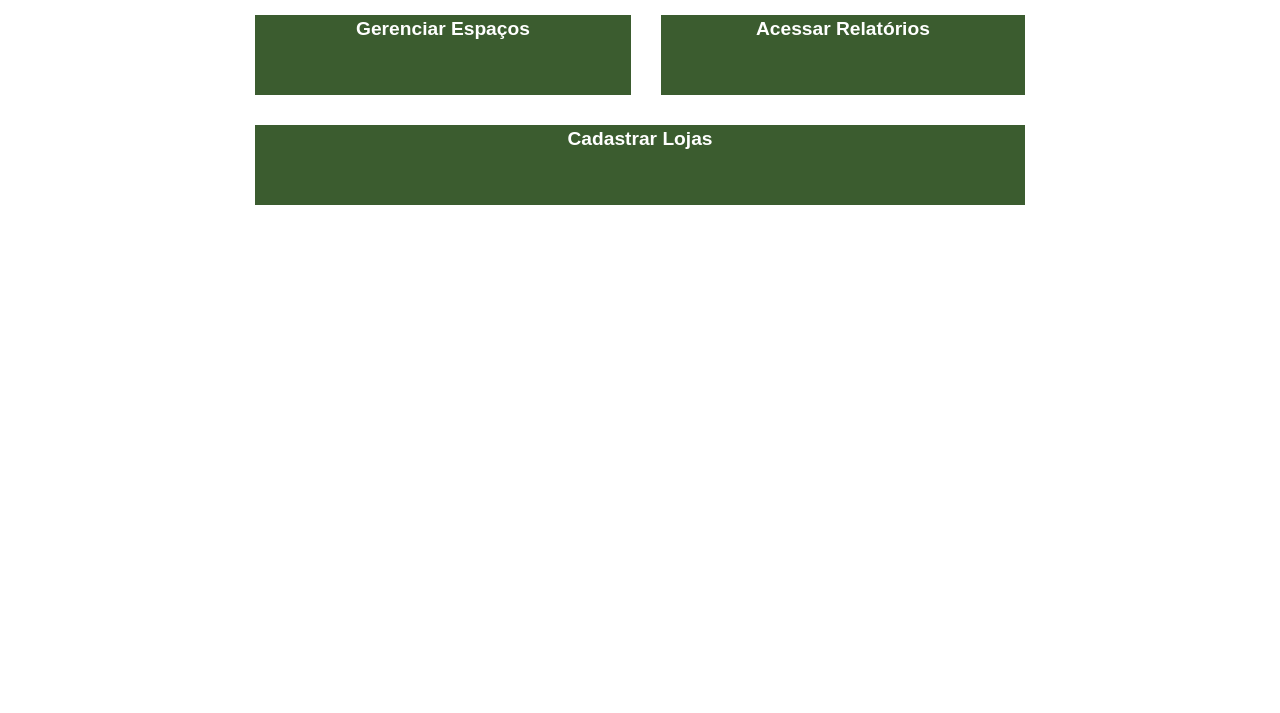
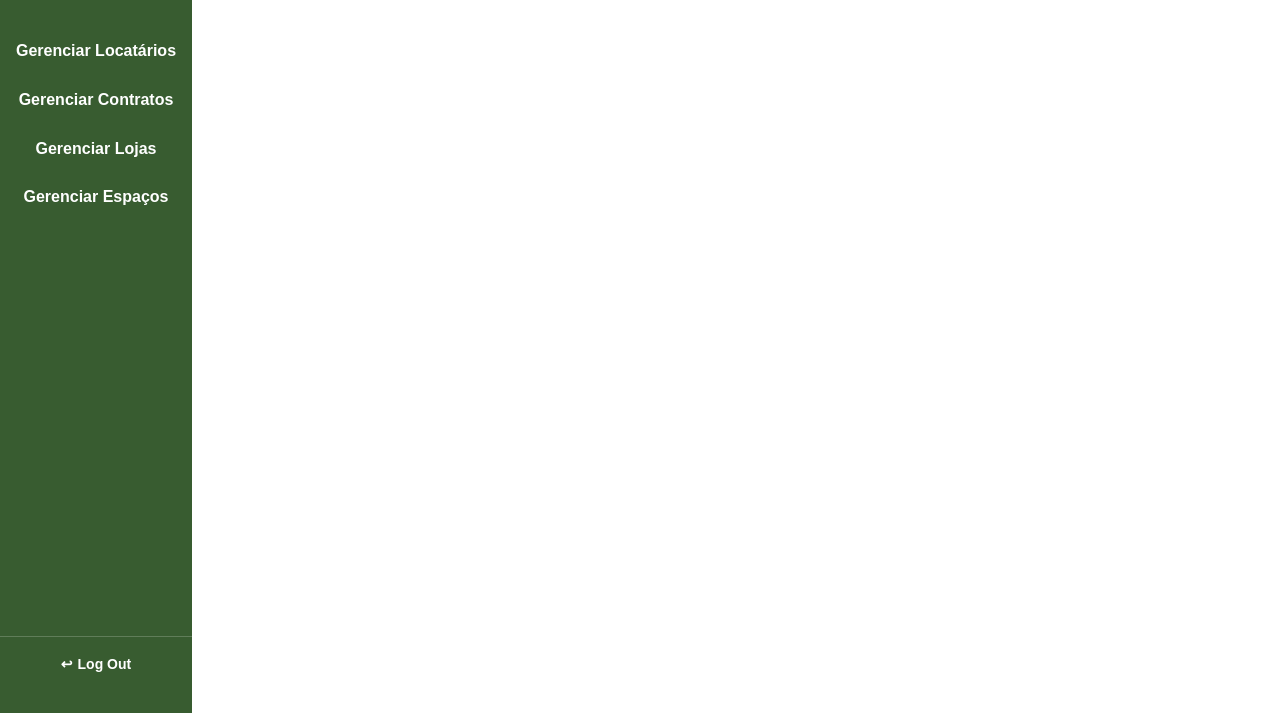
Before and after one commit to RafaelZeni/Tijucas-Open, a PHP site: the page made by Projeto/public/proprietário/index.php in a window 1280 px wide. Shown: the part 160-873 px from the top of the page. Run offline with PHP 8.4, Linux system fonts and the light colour scheme; the visitor is signed in with stand-in values (Sample User, id 1).

Commit message:
mudanças de design

```diff
--- a/Projeto/public/index.php
+++ b/Projeto/public/index.php
@@ -34,5 +34,4 @@ if(isset($_GET['page'])) {
 
 include '../app/views/include/footer.php';
 
-
 ?>
--- a/Projeto/public/proprietário/assets/css/proprietario.css
+++ /dev/null
@@ -1,27 +0,0 @@
-.container-btns {
-    max-width: 800px;
-    margin: 0 auto;
-    text-decoration: none;
-    margin-top: 50px;
-    border-radius: 15px;
-  }
-  table {
-    width: 100%;
-  }
-  td {
-    padding: 15px;
-    text-align: center;
-  }
-  .btn-prop {
-    width: 100%;
-    background-color: #3b5c2f;
-    border: none;
-    font-size: 1.2rem;
-    font-weight: bold;
-    color: white;
-    text-align: center;
-    text-decoration: none;
-    display: inline-block;
-    transition: 0.3s;
-    height: 80px;
-  }
--- a/Projeto/public/proprietário/index.php
+++ b/Projeto/public/proprietário/index.php
@@ -1,6 +1,6 @@
 <?php
 
-include '../../app/views/include/headerProp.php';
+//include '../../app/views/include/headerProp.php';
 //ORGANIZAR DIRECIONAMENTOS DAS PÁGINAS
 
 if(isset($_GET['page'])) {
@@ -48,7 +48,6 @@ if(isset($_GET['page'])) {
   }
 
 } else {
-  include '../../app/views/include/headerProp.php';
   include 'proprietario.php';
 }
 
--- /dev/null
+++ b/Projeto/public/proprietário/proprietario.css
@@ -0,0 +1,88 @@
+body {
+  margin: 0;
+  font-family: Arial, sans-serif;
+}
+
+.sidebar {
+  position: fixed;
+  top: 0;
+  left: 0;
+  width: 15%;
+  min-width: 180px;
+  height: 100vh;
+  min-height: 600px; /* ✅ Altura mínima de 600px */
+  background-color: #385c30;
+  color: white;
+  display: flex;
+  flex-direction: column;
+  align-items: center;
+  padding-top: 1%;
+  justify-content: space-between;
+}
+
+.sidebar .logo {
+  width: 100%;
+  text-align: center;
+  padding: 0 20px;
+  height: 20%;
+}
+
+.sidebar .logo img {
+  width: 100%;
+  max-width: 140px;
+}
+
+.sidebar nav {
+  /*flex-grow: 1;*/
+  display: flex;
+  flex-direction: column;
+  justify-content: flex-start;
+  width: 100%;
+  height: 70%;
+}
+
+.sidebar nav a {
+  color: white;
+  font-weight: bold;
+  text-decoration: none;
+  padding: 8% 0%;
+  text-align: center;
+  display: block;
+  transition: background 0.3s;
+}
+
+.sidebar nav a:hover {
+  background-color: #2e4b26;
+}
+
+.logout {
+  width: 100%;
+  height: 8%;
+  text-align: center;
+  border-top: 1px solid rgba(255, 255, 255, 0.2);
+  font-size: 14px;
+  padding-top: 10%;
+}
+
+.logout a {
+  color: white;
+  text-decoration: none;
+  font-weight: bold;
+  display: inline-flex;
+  align-items: center;
+  gap: 5px;
+}
+
+/* ✅ Aqui é a correção para o conteúdo */
+.content {
+  margin-left: 220px;
+  padding: 20px;
+  display: flex;
+  justify-content: center;
+  align-items: center;
+  text-align: center;
+}
+
+.content h1 {
+  font-size: 40px;
+}
--- a/Projeto/public/proprietário/proprietario.php
+++ b/Projeto/public/proprietário/proprietario.php
@@ -7,35 +7,33 @@ if (!isset($_SESSION['logins_id']) || $_SESSION['tipo_usu'] !== 'proprietario')
 }
 ?>
 
+<!DOCTYPE html>
+<html lang="pt-BR">
+  <head>
+    <meta charset="UTF-8" />
+    <title>Perfil do Proprietário</title>
+    <link rel="stylesheet" href="proprietario.css">
+  </head>
+  <body>
+    <div class="sidebar">
+      <div class="logo">
+        <img src="../conteudo_livre/assets/imgs/LogoTijucasBranca.png" alt="Tijucas Open" />
+      </div>
 
-<!DOCTYPE html>
-<html lang="pt-br">
-<head>
-  <meta charset="UTF-8">
-  <title>Perfil do Proprietário</title>
-  <link rel="stylesheet" href="./assets/css/proprietario.css">
+      <nav>
+        <a href="index.php?page=gerenciarLocatarios">Gerenciar Locatários</a>
+        <a href="index.php?page=gerenciarContratos">Gerenciar Contratos</a>
+        <a href="index.php?page=cadLojas">Gerenciar Lojas</a>
+        <a href="index.php?page=gerenciarEspacos">Gerenciar Espaços</a>
+      </nav>
 
-</head>
-<body>
+      <div class="logout">
+        <a href="../logout.php"><span>↩</span> Log Out</a>
+      </div>
+    </div>
 
-<div class="container-btns">
-  <table>
-    <tbody>
-      <tr>
-        <td><a href="index.php?page=gerenciarLocatarios" class="btn-prop">Gerenciar Locatários</a></td>
-        <td><a href="index.php?page=gerenciarContratos" class="btn-prop">Gerenciar Contratos</a></td>
-      </tr>
-      <tr>
-        <td><a href="index.php?page=gerenciarEspacos" class="btn-prop">Gerenciar Espaços</a></td>
-        <td><a href="index.php?page=acessarRelatorios" class="btn-prop">Acessar Relatórios</a></td>
-      </tr>
-      <tr>
-        <td colspan="2"><a href="index.php?page=cadLojas" class="btn-prop">Cadastrar Lojas</a></td>
-      </tr>
-    </tbody>
-  </table>
-</div>
-
-<script src="https://cdn.jsdelivr.net/npm/bootstrap@5.3.3/dist/js/bootstrap.bundle.min.js"></script>
-</body>
+    <div class="content">
+      <h1>Bem-Vindo Cristiano</h1>
+    </div>
+  </body>
 </html>
```
Also changed, not shown: Projeto/public/proprietário/gerenciarLocatarios.php (+4 -4 lines), Projeto/public/proprietário/assets/proprietario.css (added), 1 other file.
